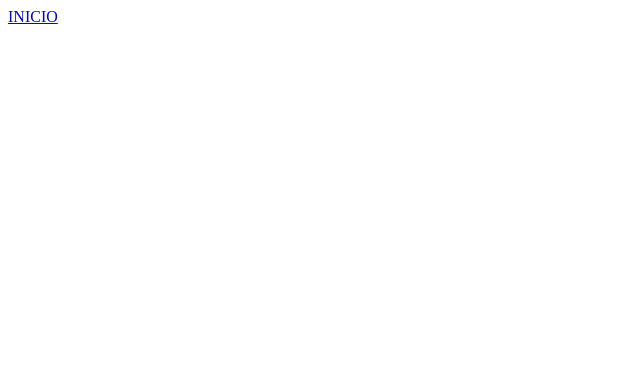
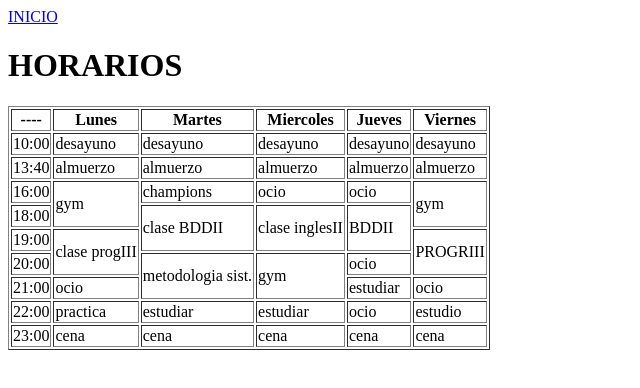
Before and after one commit to godoymartin646-creator/tp1, a plain HTML site: page horario.html in a window 1280 px wide. Shown: the whole page, without its empty margins (0-640 px from the left). Drawn offline with Linux system fonts and the light colour scheme.

Commit message:
pagina horario semiterminada

```diff
--- a/horario.html
+++ b/horario.html
@@ -6,10 +6,63 @@
     <title>horario</title>
 </head>
 <body>
-        <header>
+    <header>
         <nav>
             <a href="index.html">INICIO</a>
         </nav>
+        <h1>HORARIOS</h1>
     </header>
+<table border="1">
+  <thead>
+    <tr>
+      <th>----</th><th>Lunes</th><th>Martes</th><th>Miercoles</th><th>Jueves</th><th>Viernes</th>
+    </tr>
+  </thead>
+  <tbody>
+    <tr><td>10:00</td><td>desayuno</td><td>desayuno</td><td>desayuno</td><td>desayuno</td><td>desayuno</td></tr>
+    <tr><td>13:40</td><td>almuerzo</td><td>almuerzo</td><td>almuerzo</td><td>almuerzo</td><td>almuerzo</td></tr>
+
+    <tr>
+      <td>16:00</td>
+      <td rowspan="2">gym</td>
+      <td>champions</td>
+      <td>ocio</td>
+      <td>ocio</td>
+      <td rowspan="2">gym</td>
+    </tr>
+    <tr>
+      <td>18:00</td>
+      <td rowspan="2">clase BDDII</td>
+      <td rowspan="2">clase inglesII</td>
+      <td rowspan="2">BDDII</td>
+    </tr>
+    <tr>
+      <td>19:00</td>
+      <td rowspan="2">clase progIII</td>
+      <td rowspan="2">PROGRIII</td>
+    </tr>
+    <tr>
+      <td>20:00</td>
+      <td rowspan="2">metodologia sist.</td>
+      <td rowspan="2">gym</td>
+      <td>ocio</td>
+    </tr>
+    <tr>
+      <td>21:00</td>
+      <td>ocio</td>
+      <td>estudiar</td>
+      <td>ocio</td>
+    </tr>
+    <tr>
+      <td>22:00</td>
+      <td>practica</td>
+      <td>estudiar</td>
+      <td>estudiar</td>
+      <td>ocio</td>
+      <td>estudio</td>
+    </tr>
+    <tr><td>23:00</td><td>cena</td><td>cena</td><td>cena</td><td>cena</td><td>cena</td></tr>
+  </tbody>
+</table>
 </body>
 </html>
```
